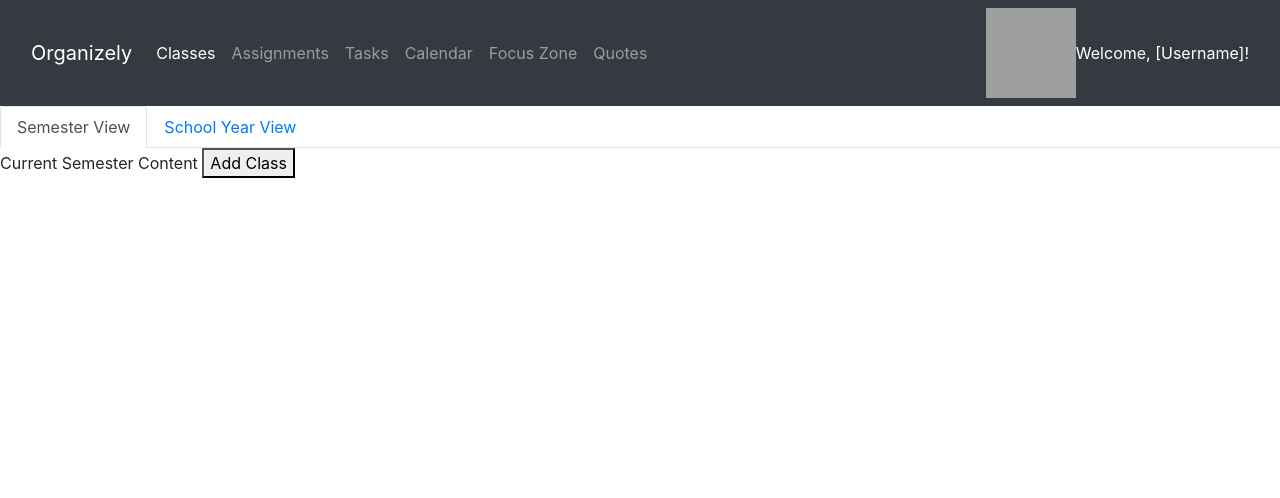
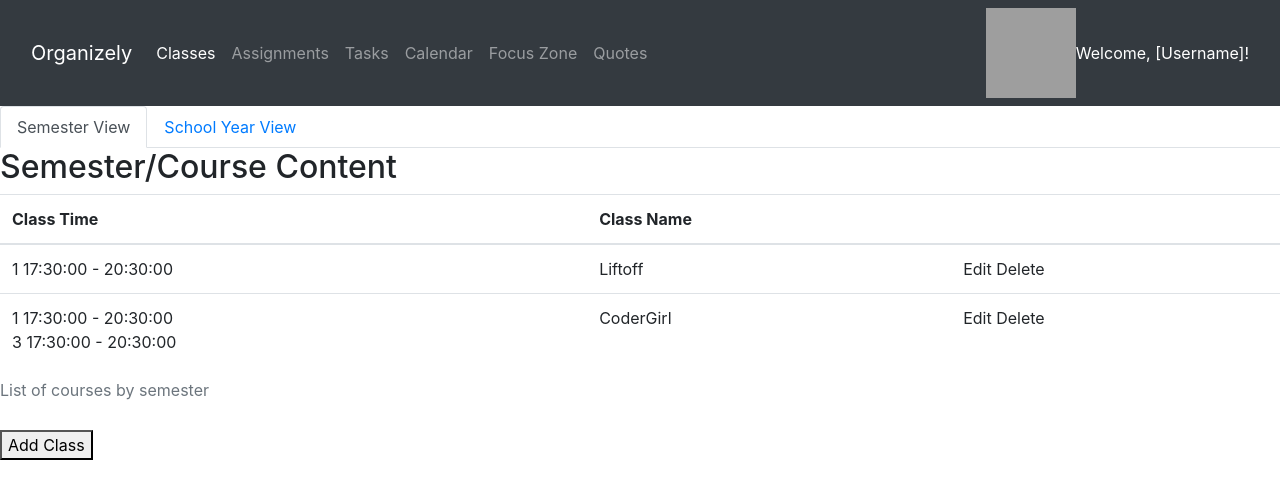
Before and after one commit to AKA-Liftoff-Group-2021/Organizely-App, an Angular app in the folder Organizely/: page /organizely/classes in a window 1280 px wide. Shown: the top 498 px of the page. Built offline with nearby package versions, Linux system fonts and the light colour scheme; grey boxes are pictures that could not be loaded; what @fullCalendar/timegrid, @fullcalendar/angular, @fullcalendar/list would draw is missing.

Commit message:
Populate table with mock_courses data

```diff
--- a/Organizely/src/app/agenda/agenda.component.ts
+++ b/Organizely/src/app/agenda/agenda.component.ts
@@ -29,13 +29,8 @@
         startTime: '17:30:00',
         endTime: '20:30:00',
         startRecur: '2021-03-01',
-        endRecur: '2021-04-27',
+        endRecur: '2021-04-26',
         extendedProps: {
-          assignments: [
-            'Class 1 Reading',
-            'Class 1 Assignment',
-            'Class 1 Studio',
-          ],
           semesterSeason: 'Winter',
           semesterYear: 2021,
         },
@@ -50,11 +45,6 @@
         startRecur: '2020-08-01',
         endRecur: '2021-02-20',
         extendedProps: {
-          assignments: [
-            'Class 3 Reading',
-            'Class 3 Assignment',
-            'Class 3 Studio',
-          ],
           semesterSeason: 'Winter',
           semesterYear: 2021,
         },
--- a/Organizely/src/app/classes-page/classes-page.component.html
+++ b/Organizely/src/app/classes-page/classes-page.component.html
@@ -13,7 +13,34 @@
 
 <div class="tab-content">
   <div id="semester" class="tab-pane fade in active show">
-    Current Semester Content
+    <!-- TODO: Determine if we want to only display current semester here or entire list of courses -->
+
+    <h2>Semester/Course Content</h2>
+
+    <table class="table table-hover">
+      <caption>
+        List of courses by semester
+      </caption>
+      <thead>
+        <tr>
+          <th scope="col">Class Time</th>
+          <th scope="col">Class Name</th>
+          <th scope="col"></th>
+        </tr>
+      </thead>
+      <tbody>
+        <tr *ngFor="let course of courses">
+          <td>
+            <span *ngFor="let day of course.daysOfWeek"
+              >{{ day }} {{ course.startTime }} - {{ course.endTime }} <br />
+            </span>
+          </td>
+          <td>{{ course.courseName }}</td>
+          <td><a>Edit</a>&nbsp;<a>Delete</a></td>
+        </tr>
+      </tbody>
+    </table>
+
     <button routerLink="/organizely/classform">Add Class</button>
   </div>
   <div id="schoolyear" class="tab-pane fade">
--- a/Organizely/src/app/classes-page/classes-page.component.ts
+++ b/Organizely/src/app/classes-page/classes-page.component.ts
@@ -1,4 +1,6 @@
 import { Component, OnInit } from '@angular/core';
+import { COURSES } from '../shared/mock-data/mock-courses';
+import { Course } from '../shared/models/course.model';
 
 @Component({
   selector: 'app-classes-page',
@@ -6,6 +8,8 @@
   styleUrls: ['./classes-page.component.css'],
 })
 export class ClassesPageComponent implements OnInit {
+  courses: Course[] = COURSES;
+
   constructor() {}
 
   ngOnInit(): void {}
--- a/Organizely/src/app/shared/mock-data/mock-courses.ts
+++ b/Organizely/src/app/shared/mock-data/mock-courses.ts
@@ -1,22 +1,26 @@
 import { Course } from '../models/course.model';
 
-// export const COURSES: Course[] = [
-//   {
-//     id: '1',
-//     name: 'LC101',
-//     days: [1, 3],
-//     startTime: '5:30 PM',
-//     endTime: '8:30 PM',
-//     assignments: ['Class 1 Reading', 'Class 1 Assignment', 'Class 1 Studio'],
-//     semester: 'Winter',
-//   },
-//   {
-//     id: '2',
-//     name: 'CoderGirl',
-//     days: [2, 4],
-//     startTime: '5:30 PM',
-//     endTime: '8:30 PM',
-//     assignments: ['Class 5 Reading', 'Class 5 Assignment', 'Class 5 Studio'],
-//     semester: 'Winter',
-//   },
-// ];
+export const COURSES: Course[] = [
+  {
+    courseName: 'Liftoff',
+    startTime: '17:30:00',
+    endTime: '20:30:00',
+    startRecur: '2021-03-01',
+    endRecur: '2021-04-26',
+    daysOfWeek: [1],
+    semesterSeason: 'Winter',
+    semesterYear: 2021,
+    teacherName: 'Mike',
+  },
+  {
+    courseName: 'CoderGirl',
+    startTime: '17:30:00',
+    endTime: '20:30:00',
+    startRecur: '2021-03-01',
+    endRecur: '2021-04-26',
+    daysOfWeek: [1, 3],
+    semesterSeason: 'Fall',
+    semesterYear: 2020,
+    teacherName: 'Chetna',
+  },
+];
```
